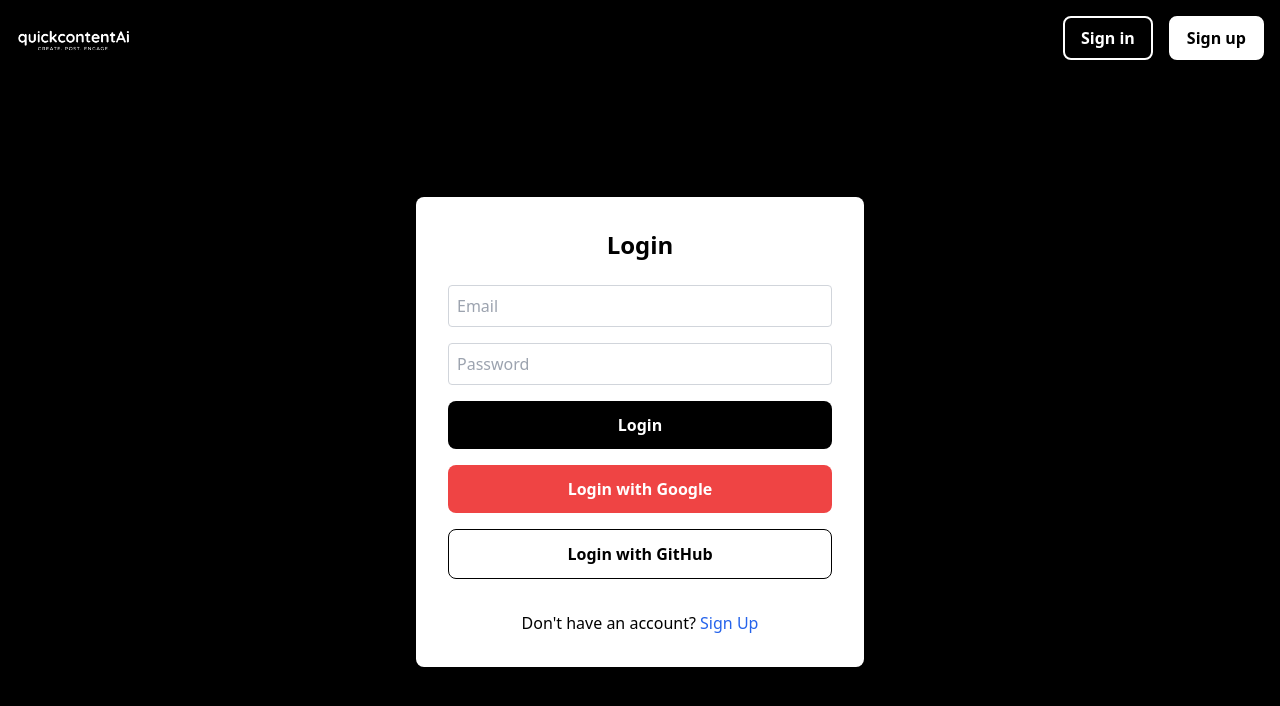
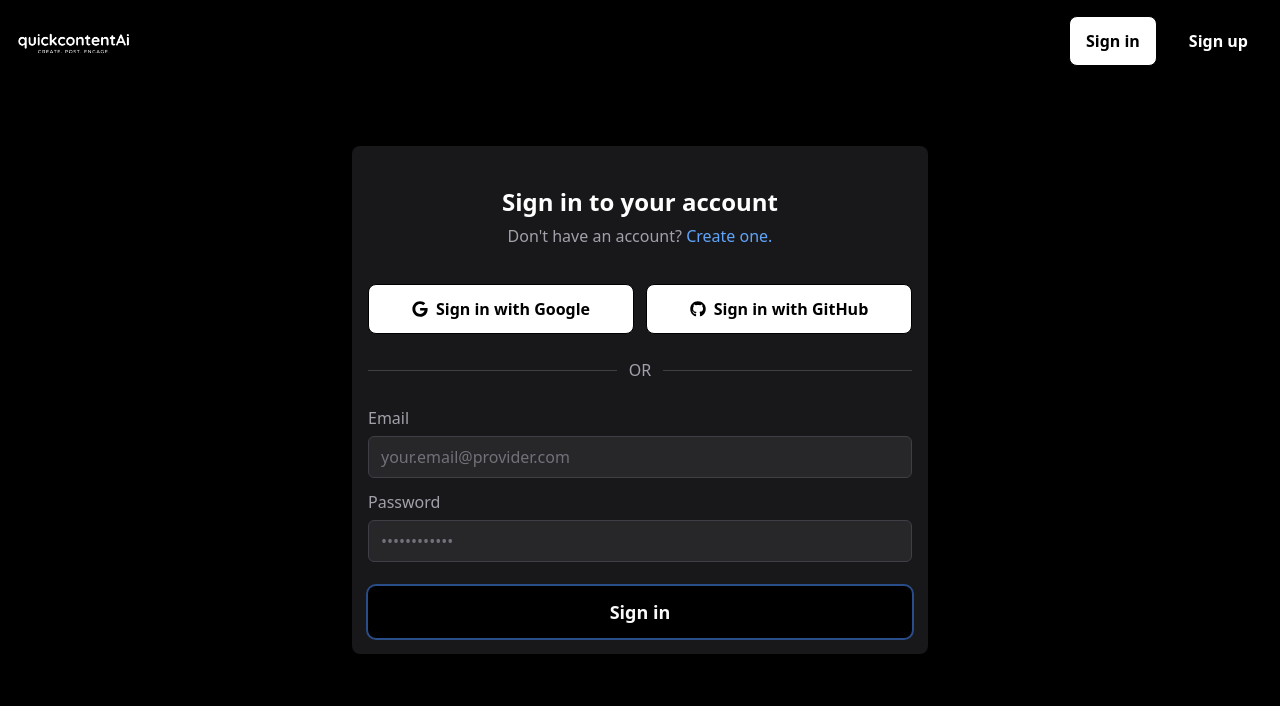
Before and after one commit to AFernandoGonzalez/ai-social-media-post-generator, a React (Vite) app in the folder frontend/: page /login in a window 1280 px wide. Shown: the top 706 px of the page. Built offline with nearby package versions, Linux system fonts and the light colour scheme; no server answers.

Commit message:
added new login and sign up pages

```diff
--- a/frontend/src/components/Login.jsx
+++ b/frontend/src/components/Login.jsx
@@ -6,7 +6,7 @@ import { createUserInDB } from '../services/api';
 import { getFriendlyErrorMessage } from '../utils/errorMessages';
 import { toast } from 'react-toastify';
 import Button from './Button';
-
+import { FaGoogle, FaGithub } from 'react-icons/fa';
 
 const Login = () => {
   const [email, setEmail] = useState('');
@@ -18,7 +18,6 @@ const Login = () => {
     try {
       await createUserInDB(uid, email, displayName || 'Anonymous');
     } catch (error) {
-      // toast.error('Failed to create user in DB');
       console.error('Database error:', error);
     }
   };
@@ -63,42 +62,68 @@ const Login = () => {
   };
 
   return (
-    <div className="bg-black min-h-screen pt-20 flex items-center justify-center p-4">
-      <div className="bg-white p-8 rounded-lg shadow-md w-full max-w-md">
-        <h1 className="text-2xl font-bold mb-6 text-center">Login</h1>
+    <div className="bg-black min-h-screen flex items-center justify-center p-4">
+      <div className="relative z-10 mx-auto w-full max-w-xl p-4 bg-zinc-900 rounded-lg shadow-lg">
+        <div className="mb-9 mt-6 space-y-1.5 text-center">
+          <h1 className="text-2xl font-semibold text-white">Sign in to your account</h1>
+          <p className="text-zinc-400">
+            Don't have an account?{' '}
+            <Link to="/signup" className="text-blue-400">
+              Create one.
+            </Link>
+          </p>
+        </div>
+        <div className="mb-3 flex gap-3">
+          <Button onClick={handleGoogleLogin} className="w-full flex justify-center" variant="secondary">
+            <FaGoogle className="mr-2" /> Sign in with Google
+          </Button>
+          <Button onClick={handleGithubLogin} className="w-full flex justify-center" variant="secondary">
+            <FaGithub className="mr-2" /> Sign in with GitHub
+          </Button>
+        </div>
+        <div className="my-6 flex items-center gap-3">
+          <div className="h-[1px] w-full bg-zinc-700"></div>
+          <span className="text-zinc-400">OR</span>
+          <div className="h-[1px] w-full bg-zinc-700"></div>
+        </div>
         <form onSubmit={handleSubmit}>
-          <div className="mb-4">
+          <div className="mb-3">
+            <label htmlFor="email-input" className="mb-1.5 block text-zinc-400">
+              Email
+            </label>
             <input
+              id="email-input"
               type="email"
               value={email}
               onChange={(e) => setEmail(e.target.value)}
-              placeholder="Email"
-              className="w-full p-2 border border-gray-300 rounded"
+              placeholder="your.email@provider.com"
+              className="w-full rounded-md border border-zinc-700 bg-zinc-800 px-3 py-2 placeholder-zinc-500 ring-1 ring-transparent transition-shadow focus:outline-0 focus:ring-blue-700"
+              required
             />
           </div>
-          <div className="mb-4">
+          <div className="mb-6">
+            <div className="mb-1.5 flex items-end justify-between">
+              <label htmlFor="password-input" className="block text-zinc-400">
+                Password
+              </label>
+
+            </div>
             <input
+              id="password-input"
               type="password"
               value={password}
               onChange={(e) => setPassword(e.target.value)}
-              placeholder="Password"
-              className="w-full p-2 border border-gray-300 rounded"
+              placeholder="••••••••••••"
+              className="w-full rounded-md border border-zinc-700 bg-zinc-800 px-3 py-2 placeholder-zinc-500 ring-1 ring-transparent transition-shadow focus:outline-0 focus:ring-blue-700"
+              required
             />
           </div>
-          <Button type="submit" variant="primary" className="w-full mb-4">
-            Login
+
+          <Button type="submit" variant='primary' className="w-full bg-black  text-lg text-zinc-50 ring-2   transition-all hover:scale-[1.02] hover:ring-transparent active:scale-[0.98] active:ring-blue-500/70">
+            Sign in
           </Button>
         </form>
-        <Button onClick={handleGoogleLogin} variant="danger" className="w-full mb-4">
-          Login with Google
-        </Button>
-        <Button onClick={handleGithubLogin} variant="secondary" className="w-full mb-4">
-          Login with GitHub
-        </Button>
-        <div className="mt-4 text-center">
-          <span>Don't have an account? </span>
-          <Link to="/signup" className="text-blue-600">Sign Up</Link>
-        </div>
+
       </div>
     </div>
   );
--- a/frontend/src/components/Navbar.jsx
+++ b/frontend/src/components/Navbar.jsx
@@ -2,6 +2,7 @@ import React from 'react';
 import { Link } from 'react-router-dom';
 import { useAuth } from '../contexts/AuthContext';
 import logo from '../assets/quickcontentaifinal.png';
+import Button from './Button'; // Import the Button component
 
 const Navbar = () => {
   const { currentUser, logout } = useAuth();
@@ -14,7 +15,6 @@ const Navbar = () => {
             <img src={logo} alt="QuickContentAI Logo" className="h-8" />
           </div>
         </Link>
-
       </div>
       <div className="flex items-center gap-4">
         {currentUser ? (
@@ -22,29 +22,18 @@ const Navbar = () => {
             <span className="px-4 py-2 bg-gradient-to-r from-violet-600 to-indigo-600 bg-clip-text text-transparent font-medium rounded-md whitespace-nowrap">
               {currentUser.email}
             </span>
-            <button
-              onClick={logout}
-              className="flex items-center gap-2 rounded-lg border-2 border-white px-4 py-2 font-semibold text-white transition-colors hover:bg-white hover:text-black"
-            >
+            <Button onClick={logout} variant="primary">
               Logout
-            </button>
+            </Button>
           </>
         ) : (
           <>
-            <Link
-              to="/login"
-              className="flex items-center gap-2 rounded-lg border-2 border-white px-4 py-2 font-semibold text-white transition-colors hover:bg-white hover:text-black"
-              tabIndex="0"
-            >
+            <Button as={Link} to="/login" variant="secondary" className='px-[10px] md:px-4'>
               Sign in
-            </Link>
-            <Link
-              className="flex items-center bg-white gap-2 rounded-lg border-2 border-white px-4 py-2 font-semibold text-dark transition-colors hover:bg-black hover:text-white"
-              to="/signup"
-              tabIndex="0"
-            >
+            </Button>
+              <Button as={Link} to="/signup" variant="primary" className='px-[10px] md:px-4'>
               Sign up
-            </Link>
+            </Button>
           </>
         )}
       </div>
--- a/frontend/src/components/Signup.jsx
+++ b/frontend/src/components/Signup.jsx
@@ -40,12 +40,20 @@ const Signup = () => {
   };
 
   return (
-    <div className="bg-black min-h-screen pt-20 flex items-center justify-center p-4">
-      <div className="bg-white p-8 rounded-lg shadow-md w-full max-w-md">
-        <h2 className="text-2xl font-bold mb-6 text-center">Sign Up</h2>
+    <div className="bg-black min-h-screen flex items-center justify-center p-4">
+      <div className="relative z-10 mx-auto w-full max-w-xl p-4 bg-zinc-900 rounded-lg shadow-lg">
+        <div className="mb-9 mt-6 space-y-1.5 text-center">
+          <h1 className="text-2xl font-semibold text-white">Create your account</h1>
+          <p className="text-zinc-400">
+            Already have an account?{' '}
+            <Link to="/login" className="text-blue-400">
+              Sign in.
+            </Link>
+          </p>
+        </div>
         <form onSubmit={handleSubmit} className="space-y-6">
           <div>
-            <label htmlFor="firstName" className="block text-sm font-medium text-gray-700">First Name</label>
+            <label htmlFor="firstName" className="block text-sm font-medium text-zinc-400">First Name</label>
             <input
               type="text"
               id="firstName"
@@ -53,11 +61,11 @@ const Signup = () => {
               required
               onChange={(e) => setFirstName(e.target.value)}
               placeholder="First Name"
-              className="mt-1 block w-full px-3 py-2 border border-gray-300 rounded-md shadow-sm focus:outline-none focus:ring-indigo-500 focus:border-indigo-500 sm:text-sm"
+              className="mt-1 block w-full rounded-md border border-zinc-700 bg-zinc-800 px-3 py-2 placeholder-zinc-500 ring-1 ring-transparent transition-shadow focus:outline-0 focus:ring-blue-700"
             />
           </div>
           <div>
-            <label htmlFor="lastName" className="block text-sm font-medium text-gray-700">Last Name</label>
+            <label htmlFor="lastName" className="block text-sm font-medium text-zinc-400">Last Name</label>
             <input
               type="text"
               id="lastName"
@@ -65,11 +73,11 @@ const Signup = () => {
               required
               onChange={(e) => setLastName(e.target.value)}
               placeholder="Last Name"
-              className="mt-1 block w-full px-3 py-2 border border-gray-300 rounded-md shadow-sm focus:outline-none focus:ring-indigo-500 focus:border-indigo-500 sm:text-sm"
+              className="mt-1 block w-full rounded-md border border-zinc-700 bg-zinc-800 px-3 py-2 placeholder-zinc-500 ring-1 ring-transparent transition-shadow focus:outline-0 focus:ring-blue-700"
             />
           </div>
           <div>
-            <label htmlFor="email" className="block text-sm font-medium text-gray-700">Email</label>
+            <label htmlFor="email" className="block text-sm font-medium text-zinc-400">Email</label>
             <input
               type="email"
               id="email"
@@ -77,11 +85,11 @@ const Signup = () => {
               required
               onChange={(e) => setEmail(e.target.value)}
               placeholder="Email"
-              className="mt-1 block w-full px-3 py-2 border border-gray-300 rounded-md shadow-sm focus:outline-none focus:ring-indigo-500 focus:border-indigo-500 sm:text-sm"
+              className="mt-1 block w-full rounded-md border border-zinc-700 bg-zinc-800 px-3 py-2 placeholder-zinc-500 ring-1 ring-transparent transition-shadow focus:outline-0 focus:ring-blue-700"
             />
           </div>
           <div>
-            <label htmlFor="password" className="block text-sm font-medium text-gray-700">Password</label>
+            <label htmlFor="password" className="block text-sm font-medium text-zinc-400">Password</label>
             <input
               type="password"
               id="password"
@@ -89,20 +97,17 @@ const Signup = () => {
               required
               onChange={(e) => setPassword(e.target.value)}
               placeholder="Password"
-              className="mt-1 block w-full px-3 py-2 border border-gray-300 rounded-md shadow-sm focus:outline-none focus:ring-indigo-500 focus:border-indigo-500 sm:text-sm"
+              className="mt-1 block w-full rounded-md border border-zinc-700 bg-zinc-800 px-3 py-2 placeholder-zinc-500 ring-1 ring-transparent transition-shadow focus:outline-0 focus:ring-blue-700"
             />
           </div>
           <Button
             type="submit"
-            variant="primary"
-            className="w-full"
+            variant='primary' className="w-full bg-black  text-lg text-zinc-50 ring-2   transition-all hover:scale-[1.02] hover:ring-transparent active:scale-[0.98] active:ring-blue-500/70"
           >
             Sign Up
           </Button>
-          <div className="text-sm text-center">
-            Already have an account? <Link to="/login" className="text-indigo-600 hover:text-indigo-500">Login</Link>
-          </div>
         </form>
+
       </div>
     </div>
   );
```
